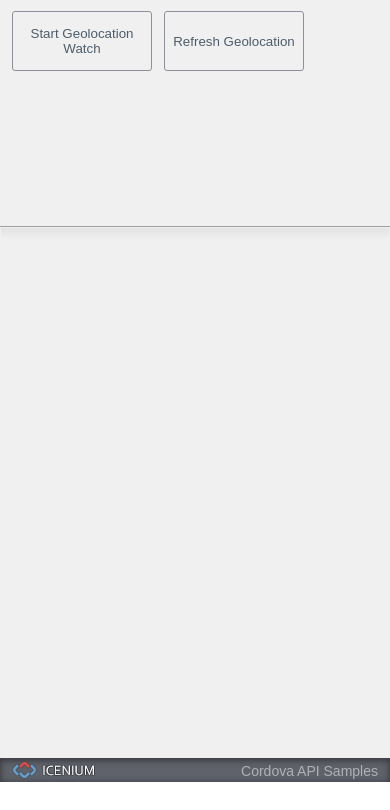
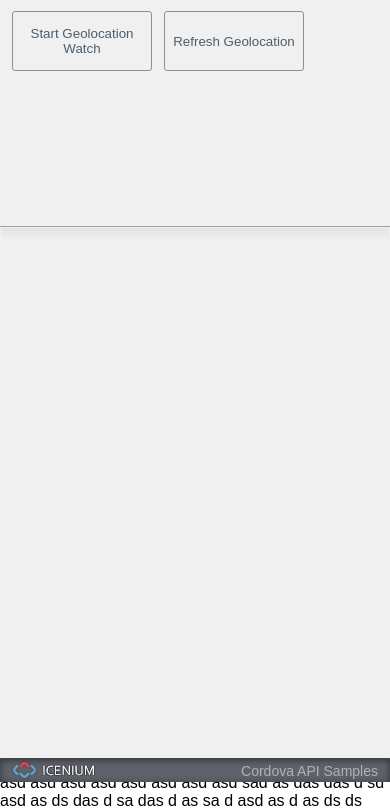
Before and after one commit to vaheg/sample-geolocation, a plain HTML site: page sample-geolocation/index.html in a window 390 px wide. Shown: the part 62-872 px from the top of the page. Before the commit the page ends 844 px from the top, so only its background shows below. Drawn offline with Linux system fonts and the light colour scheme; some packages are replaced by stand-ins of ours.

Commit message:
Update index.html

```diff
--- a/sample-geolocation/index.html
+++ b/sample-geolocation/index.html
@@ -26,6 +26,37 @@
                 <div class="separator"></div>
             </div>
 		</div>
+	 <p> asd
+	  asd
+	  asd
+	  asd
+	  asd
+	  asd
+	  asd
+	  asd
+	  sad
+	  as
+	  das
+	  das
+	  d
+	  sd
+	  asd
+	  as
+	  ds
+	  das
+	  d
+	  sa
+	  das
+	  d
+	  as
+	  sa
+	  d
+	  asd
+	  as
+	  d
+	  as
+	  ds
+	  ds</p>
 	</body>
 	<footer class="footer">
 		<div>Cordova API Samples</div>
```
